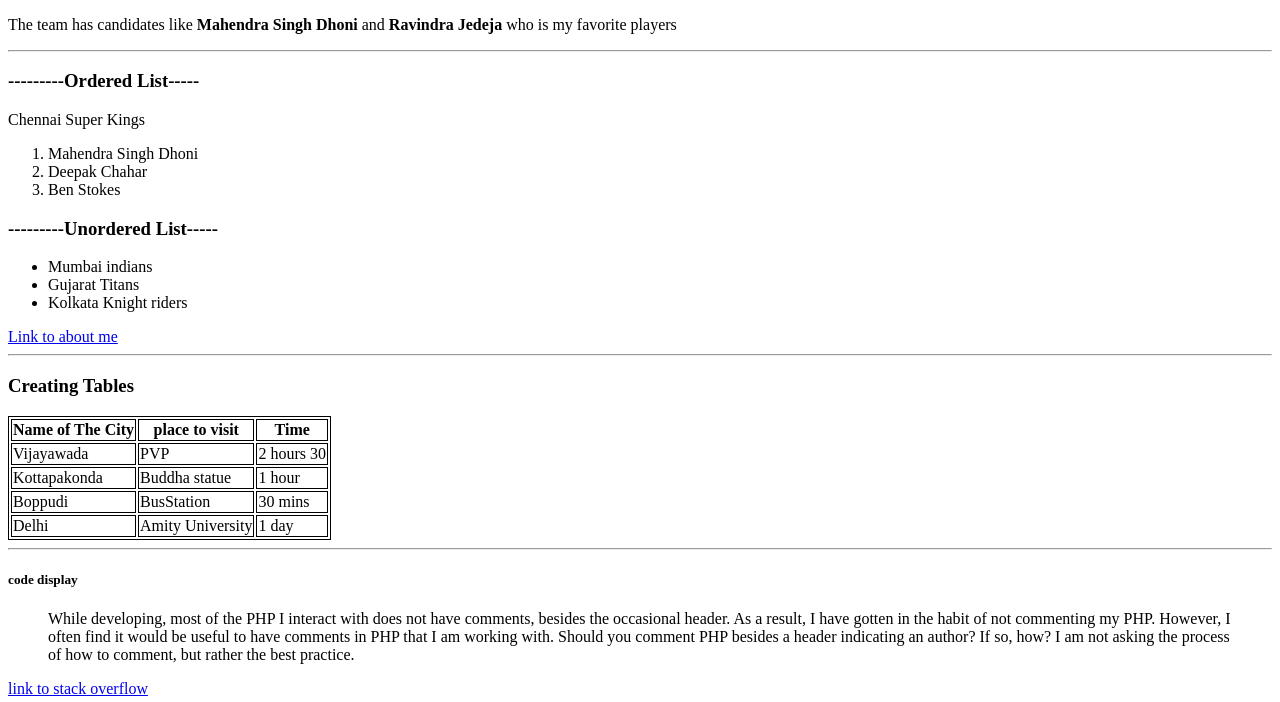
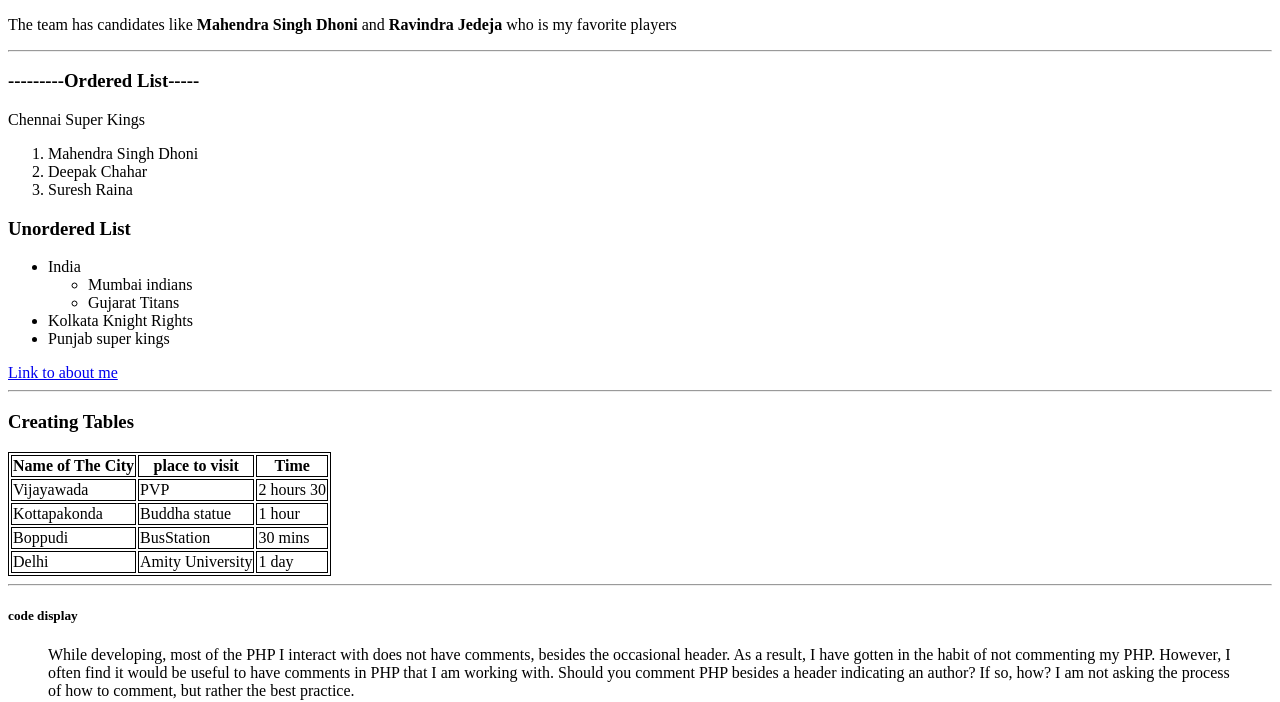
Before and after one commit to 44-563-Web-Apps-S23/44563-webapps-assignment-3-rahulguntu, a plain HTML site: page index.html in a window 1280 px wide. Shown: the part 105-807 px from the top of the page. Drawn offline with Linux system fonts and the light colour scheme.

```diff
--- a/index.html
+++ b/index.html
@@ -15,20 +15,22 @@
 <h3>---------Ordered List-----</h3>
 <p>Chennai Super Kings</p>
 <ol type="1">
-    <li>Mahendra Singh Dhoni</li>
 
-    <li>Deepak Chahar</li>
+      <li>Mahendra Singh Dhoni</li>
+      <li>Deepak Chahar</li>
+      <li>Suresh Raina</li>
 
-    <li>Ben Stokes</li>
-</ol>
-<h3>---------Unordered List-----</h3>
-<ul>
-    <li>Mumbai indians</li>
-
-    <li>Gujarat Titans</li>
-
-    <li>Kolkata Knight riders</li>
-</ul>
+  </ol>
+  <h3>Unordered List</h3>
+  <ul>
+      <li>India</li>
+      <ul>
+          <li>Mumbai indians</li>
+          <li>Gujarat Titans</li>
+      </ul>
+      <li>Kolkata Knight Rights</li>
+      <li>Punjab super kings</li>
+  </ul>
 <a href="aboutme.html">Link to about me</a>
 
 <hr>
```
